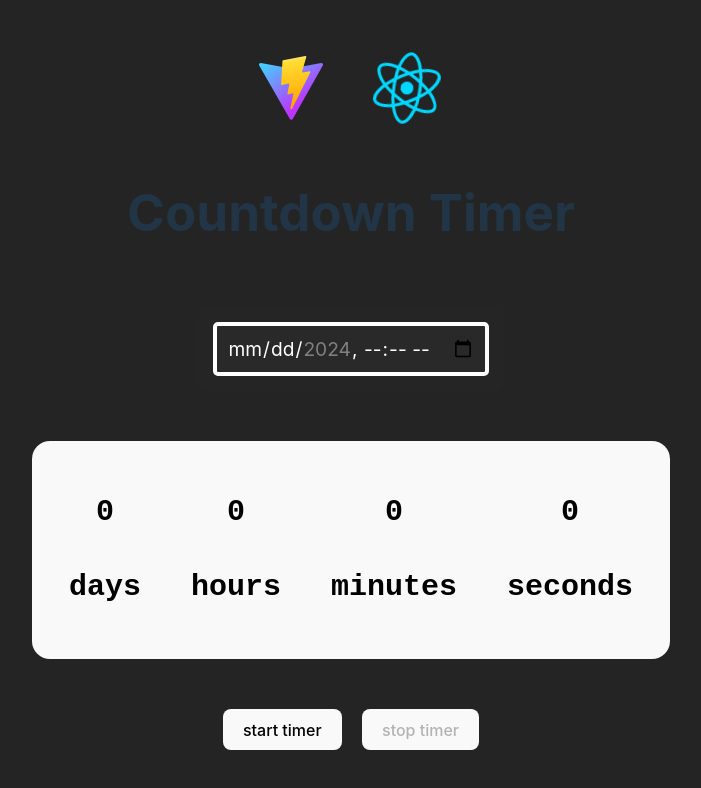
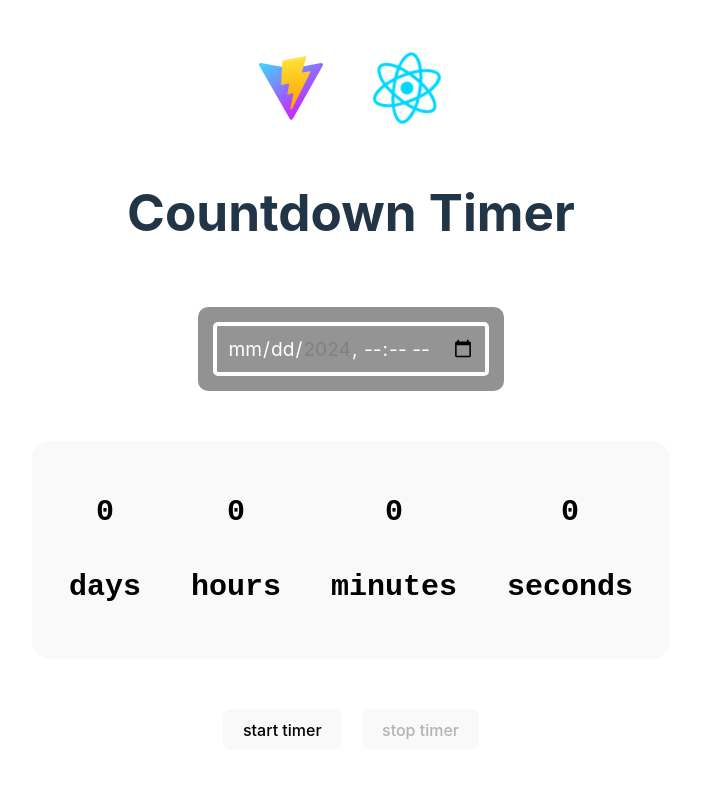
Before and after one commit to kiShubham/crioBuildout_I, a React (Vite) app in the folder client/: page / in a window 1280 px wide. Shown: the top 788 px of the page, without its empty margins (289-990 px from the left). Built offline with nearby package versions, Linux system fonts and the light colour scheme.

Commit message:
fix light mode

```diff
--- a/client/src/index.css
+++ b/client/src/index.css
@@ -58,7 +58,7 @@ button:focus-visible {
 @media (prefers-color-scheme: light) {
   :root {
     color: #213547;
-    /* background-color: #ffffff; */
+    background-color: #ffffff;
   }
   a:hover {
     color: #747bff;
```
